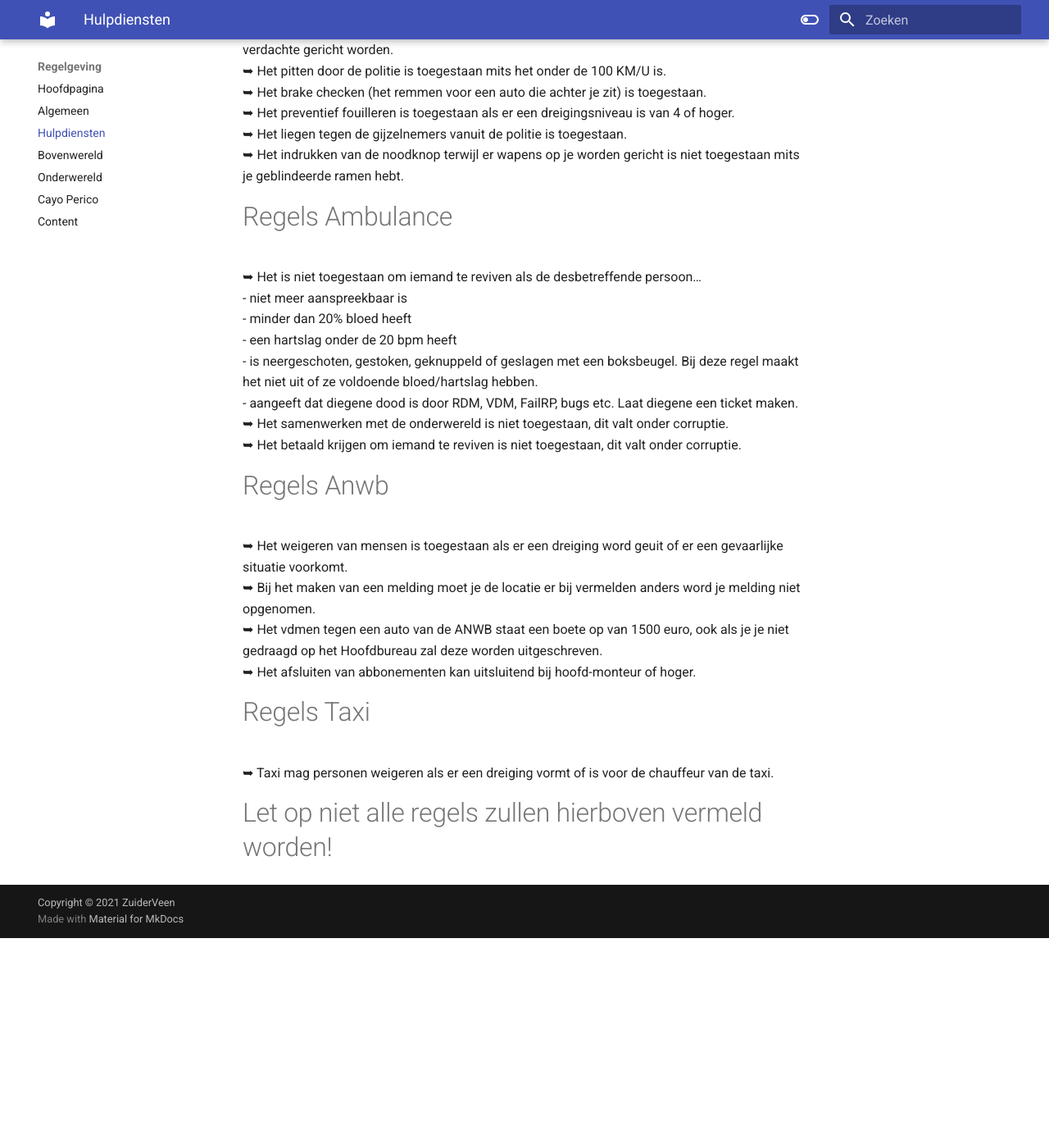
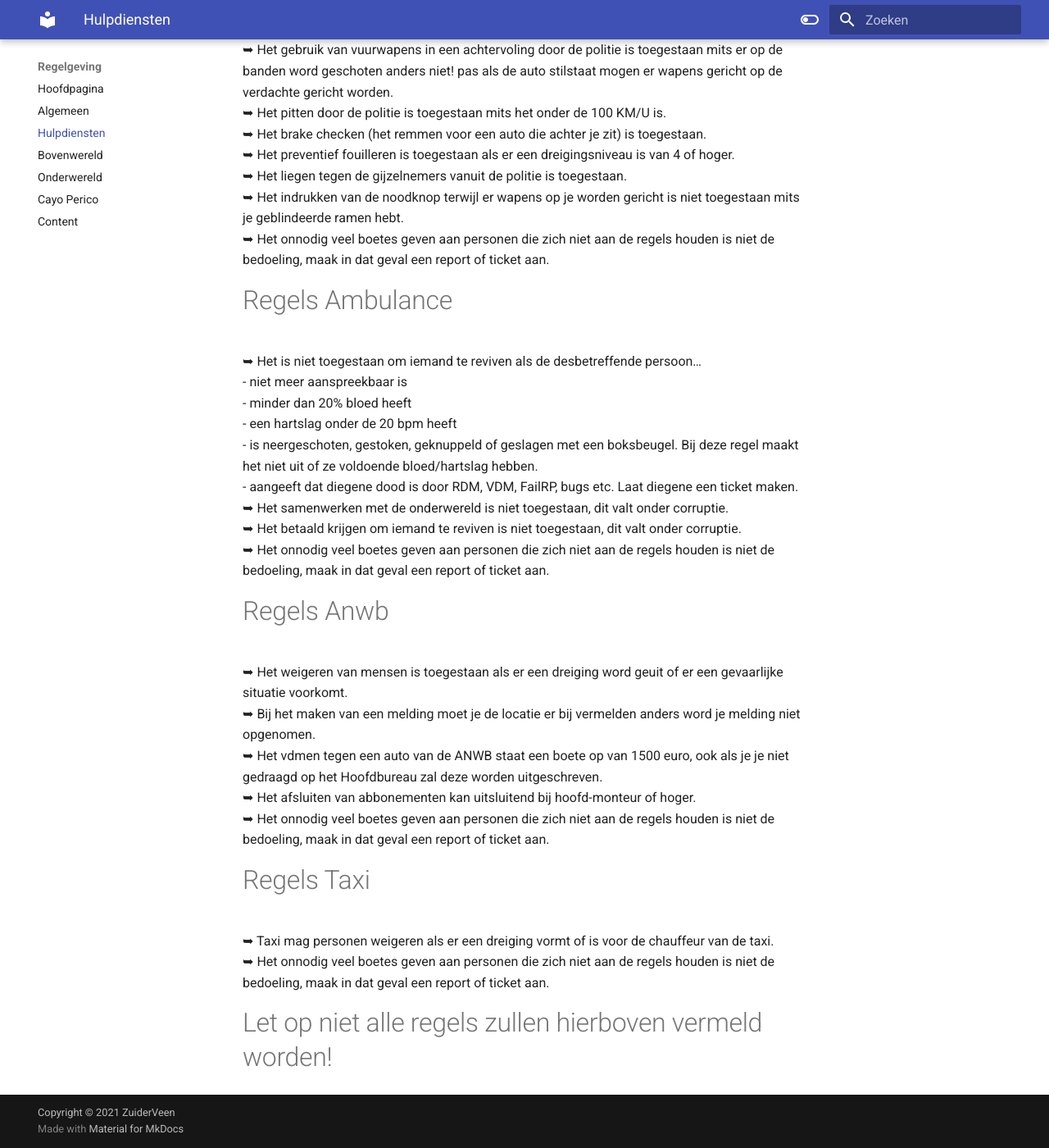
Before and after one commit to CappaWappa/Regels, an MkDocs documentation site: the page built from docs/hulpdiensten.md, in a window 1280 px wide and 1400 px high, scrolled down 971 px. Shown: the whole window at 82% size. Built offline with MkDocs 1.6.1 and Material for MkDocs 9.7.7, drawn with Linux system fonts in a browser that asks for light colours; comment, search, counter and statistics services are not loaded; before the commit the page ends 2115 px from its top, so only the background shows below that; some of the changed text lies outside the part shown.

Commit message:
Update hulpdiensten.md

```diff
--- a/docs/hulpdiensten.md
+++ b/docs/hulpdiensten.md
@@ -10,6 +10,7 @@
  ➥ Het scammen van hulpdiensten als ze indienst zijn is niet toegestaan.</br>
  ➥ Het ontvoeren van Ambulance, Taxi & ANWB is NIET toegestaan.<br>
  ➥ Het ZuiderVeen staff voertuig valt buiten de roleplay en kan niet gezien worden, spreek deze persoon ook niet aan in de auto. Deze auto word als "ontzichtbaar" gezien.<br>
+ ➥ Het onnodig veel boetes geven aan personen die zich niet aan de regels houden is niet de bedoeling, maak in dat geval een report of ticket aan.
 
 
 
@@ -25,6 +26,7 @@
  ➥ Het preventief fouilleren is toegestaan als er een dreigingsniveau is van 4 of hoger. </br>
  ➥ Het liegen tegen de gijzelnemers vanuit de politie is toegestaan.</br>
  ➥ Het indrukken van de noodknop terwijl er wapens op je worden gericht is niet toegestaan mits je geblindeerde ramen hebt.</br>
+ ➥ Het onnodig veel boetes geven aan personen die zich niet aan de regels houden is niet de bedoeling, maak in dat geval een report of ticket aan.
 
 # Regels Ambulance
  ➥ Het is niet toegestaan om iemand te reviven als de desbetreffende persoon…</br>
@@ -35,6 +37,7 @@
  - aangeeft dat diegene dood is door RDM, VDM, FailRP, bugs etc. Laat diegene een ticket maken.<br>
  ➥ Het samenwerken met de onderwereld is niet toegestaan, dit valt onder corruptie.<br>
  ➥ Het betaald krijgen om iemand te reviven is niet toegestaan, dit valt onder corruptie.<br>
+ ➥ Het onnodig veel boetes geven aan personen die zich niet aan de regels houden is niet de bedoeling, maak in dat geval een report of ticket aan.
 
 
 # Regels Anwb
@@ -42,8 +45,10 @@
  ➥ Bij het maken van een melding moet je de locatie er bij vermelden anders word je melding niet opgenomen. </br>
  ➥ Het vdmen tegen een auto van de ANWB staat een boete op van 1500 euro, ook als je je niet gedraagd op het Hoofdbureau zal deze worden uitgeschreven.</br>
  ➥ Het afsluiten van abbonementen kan uitsluitend bij hoofd-monteur of hoger.</br>
+ ➥ Het onnodig veel boetes geven aan personen die zich niet aan de regels houden is niet de bedoeling, maak in dat geval een report of ticket aan.
 
 # Regels Taxi
  ➥ Taxi mag personen weigeren als er een dreiging vormt of is voor de chauffeur van de taxi.</br>
+ ➥ Het onnodig veel boetes geven aan personen die zich niet aan de regels houden is niet de bedoeling, maak in dat geval een report of ticket aan.
 
 # Let op niet alle regels zullen hierboven vermeld worden!
```
